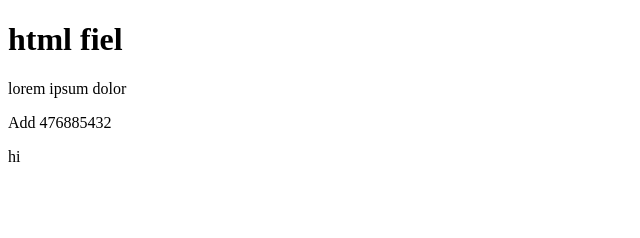
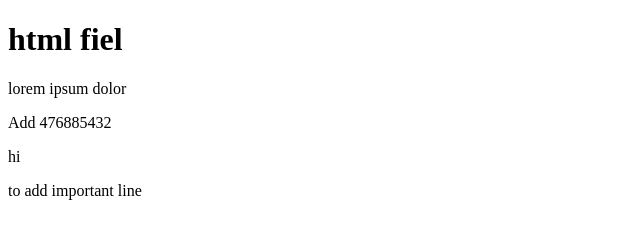
Before and after one commit to Sangel28/Sample, a plain HTML site: page index.html in a window 1280 px wide. Shown: the whole page, without its empty margins (0-640 px from the left). Drawn offline with Linux system fonts and the light colour scheme.

Commit message:
fix: new line

```diff
--- a/index.html
+++ b/index.html
@@ -9,5 +9,6 @@
         <p>lorem ipsum dolor</p>
         Add 476885432
         <p>hi</p>
+        to add important line
     </body>
 </html>
```
